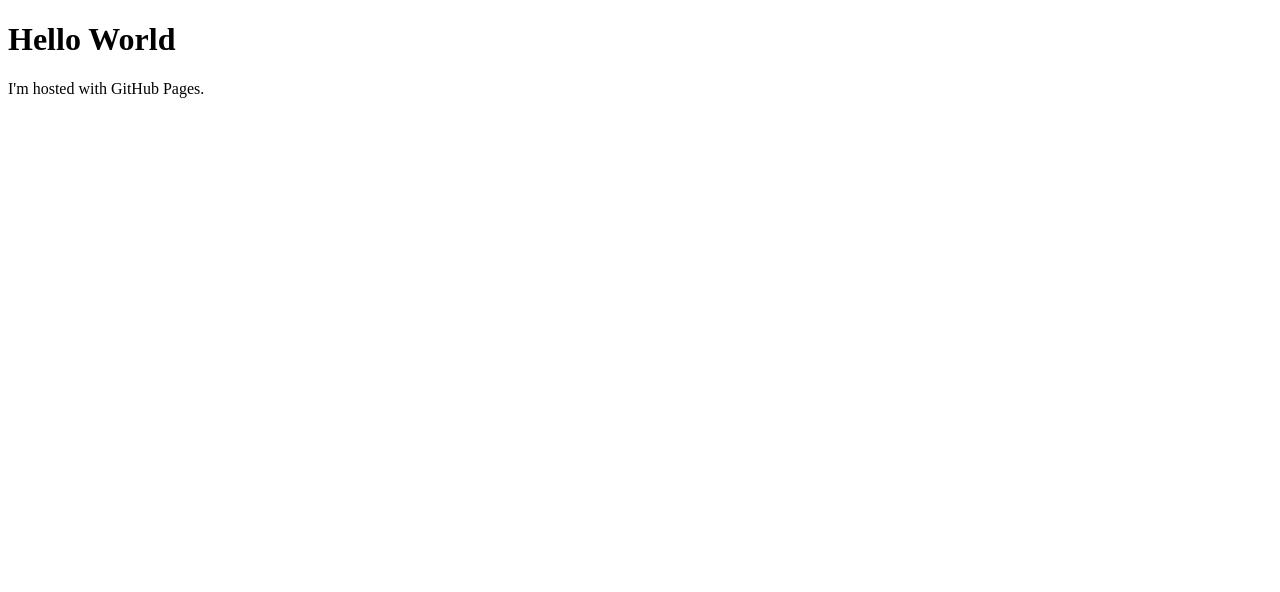
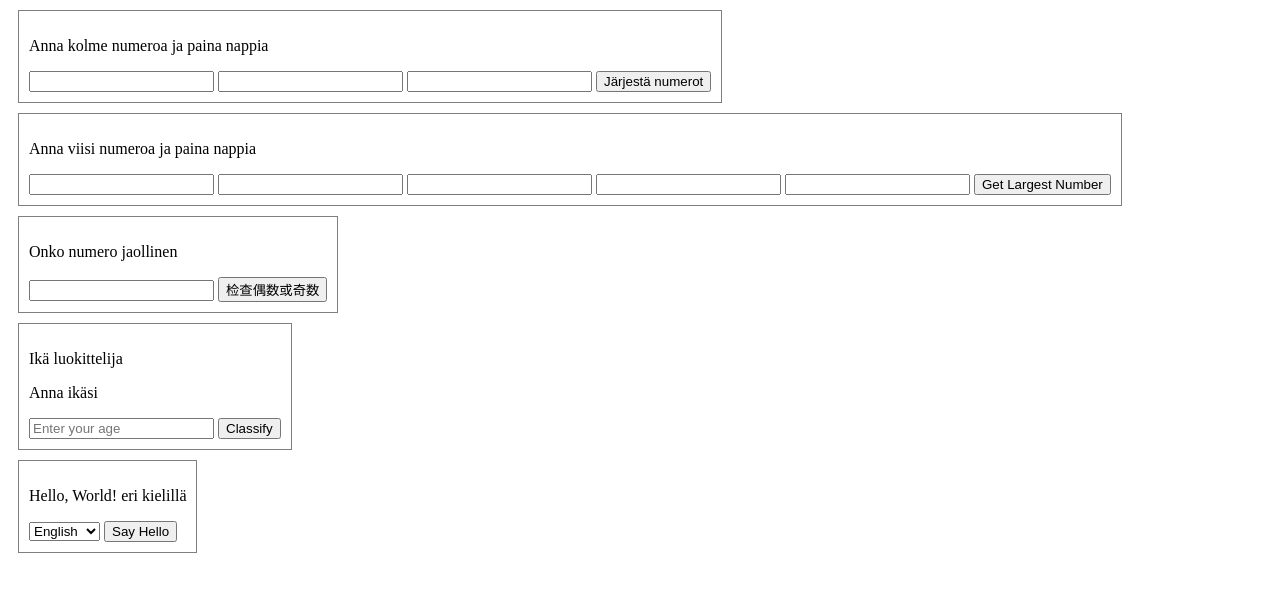
Before and after one commit to coquettte/coquettte.github.io, a plain HTML site: page index.html in a window 1280 px wide. Drawn offline with Linux system fonts and the light colour scheme.

Commit message:
sort, largest number, even or odd, classify age, hello world

```diff
--- a/index.html
+++ b/index.html
@@ -1,7 +1,53 @@
 <!DOCTYPE html>
-<html>
+<html lang="en">
+<head>
+    <meta charset="UTF-8">
+    <meta name="viewport" content="width=device-width, initial-scale=1.0">
+    <link rel="stylesheet" href="./styles.css">
+    <title>Document</title>
+</head>
 <body>
-<h1>Hello World</h1>
-<p>I'm hosted with GitHub Pages.</p>
+    <div class="box">
+        <p>Anna kolme numeroa ja paina nappia</p>
+        <input type="number" id="sortone">
+        <input type="number" id="sorttwo">
+        <input type="number" id="sortthree">
+        <button onclick="sort()">Järjestä numerot</button>
+        <div id="sortResults"></div>
+    </div>
+    <div class="box">
+        <p>Anna viisi numeroa ja paina nappia</p>
+        <input type="number" id="input1">
+        <input type="number" id="input2">
+        <input type="number" id="input3">
+        <input type="number" id="input4">
+        <input type="number" id="input5">
+        <button onclick="getLargestNumber()">Get Largest Number</button>
+        <div id="largestNumber"></div>
+    </div>
+    <div class="box">
+        <p>Onko numero jaollinen</p>
+        <input type="number" id="numberInput">
+        <button onclick="checkEvenOrOdd()">检查偶数或奇数</button>
+        <div id="evenOrOdd"></div>
+    </div>
+    <div class="box">
+        <p>Ikä luokittelija</p>
+        <p>Anna ikäsi</p>
+        <input type="number" id="age" placeholder="Enter your age">
+        <button type="button" onclick="classAge()">Classify</button>
+        <div id="ageClass"></div>
+    </div>
+    <div class="box">
+        <p>Hello, World! eri kielillä</p>
+        <select id="languageSelect">
+            <option value="english">English</option>
+            <option value="finnish">Finnish</option>
+            <option value="chinese">Chinese</option>
+        </select>
+        <button onclick="sayHello()">Say Hello</button>
+        <div id="helloWorld"></div>
+    </div>
+    <script src="./script.js"></script>
 </body>
 </html>
--- /dev/null
+++ b/script.js
@@ -0,0 +1,53 @@
+
+function sort() {
+    let num1 = document.getElementById('sortone').value;
+    let num2 = document.getElementById('sorttwo').value;
+    let num3 = document.getElementById('sortthree').value;
+    const sorted = [num1, num2, num3].sort((a, b) => a - b);
+    document.getElementById('sortResults').innerText = "Numerot järjestyksessä: " + sorted.join(', ');
+}
+function getLargestNumber() {
+    let input1 = parseFloat(document.getElementById('input1').value);
+    let input2 = parseFloat(document.getElementById('input2').value);
+    let input3 = parseFloat(document.getElementById('input3').value);
+    let input4 = parseFloat(document.getElementById('input4').value);
+    let input5 = parseFloat(document.getElementById('input5').value);
+    let values = [input1, input2, input3, input4, input5];
+    let maxNumber = Math.max(...values.filter(value => !isNaN(value)));
+    if (!isNaN(maxNumber)) {
+        document.getElementById('largestNumber').innerText = "Suurin luku: " + maxNumber;
+    }
+}
+function checkEvenOrOdd() {
+    let number = parseInt(document.getElementById('numberInput').value);
+    if (!isNaN(number)) {
+        if (number % 2 == 0) {
+            document.getElementById('evenOrOdd').innerText = number + " is even"
+        } else {
+            document.getElementById('evenOrOdd').innerText = number + " is odd"
+        }
+    }
+}
+function classAge() {
+    const age = parseInt(document.getElementById('age').value);
+    let classification;
+    if (age < 15) {
+      classification = 'polkupöyrä';
+    } else if (age < 18) {
+      classification = 'mopo';
+    } else {
+      classification = 'auto';
+    }
+    document.getElementById('ageClass').innerText = "Saat ajaa: " + classification;
+}
+function sayHello() {
+    let language = document.getElementById('languageSelect').value;
+    let greetings = {
+        "english": "Hello, World!",
+        "finnish": "Hei, Maailma!",
+        "chinese": "你好，世界"
+    };
+    if (greetings.hasOwnProperty(language)) {
+        document.getElementById('helloWorld').innerText = greetings[language];
+    }
+}
--- /dev/null
+++ b/styles.css
@@ -0,0 +1,6 @@
+.box {
+    border: 1px solid rgba(0, 0, 0, 0.5);
+    width: fit-content;
+    margin: 10px;
+    padding: 10px;
+}
```
